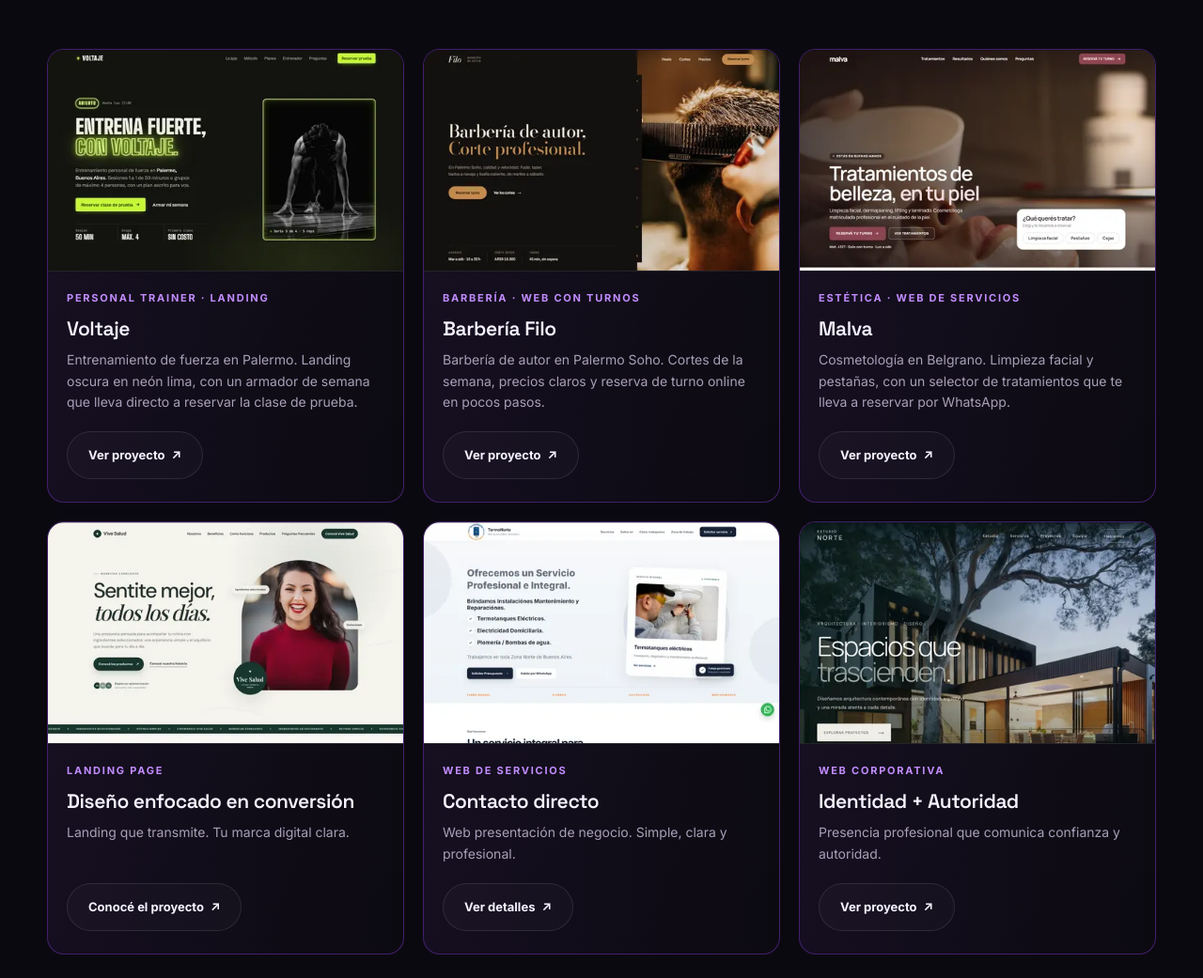
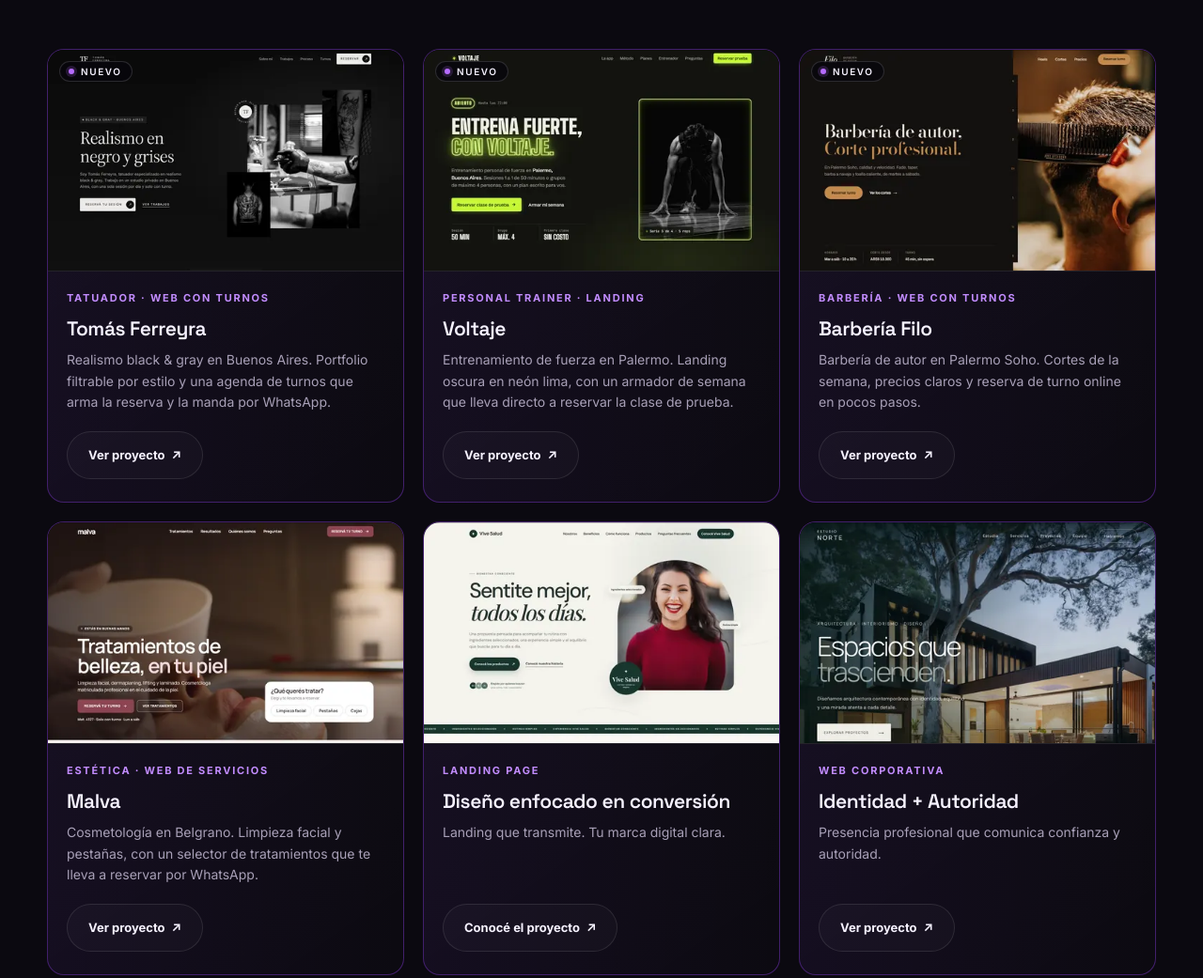
Before and after one commit to Francoespada/ActivaWeb, a plain HTML site: page index.html in a window 1280 px wide. Shown: the part 3848-4889 px from the top of the page at 94% size. Drawn offline with Linux system fonts and the light colour scheme.

Commit message:
Portfolio: suma Tomás Ferreyra en primer lugar, saca Termo Norte y marca los 3 proyectos nuevos
Co-Authored-By: Claude Opus 5.5 <noreply@anthropic.com>

```diff
--- a/index.html
+++ b/index.html
@@ -171,7 +171,21 @@
         <div class="portfolio-grid" data-stagger>
           <article class="project-card" data-reveal>
             <div class="project-image" data-reveal="media">
+              <img src="assets/img/proyecto-tomas-ferreyra-960.webp" srcset="assets/img/proyecto-tomas-ferreyra-500.webp 500w, assets/img/proyecto-tomas-ferreyra-960.webp 960w, assets/img/proyecto-tomas-ferreyra-1440.webp 1440w" sizes="(max-width: 600px) calc(100vw - 28px), (max-width: 900px) 50vw, 380px" width="1440" height="900" alt="Portada de la web de Tomás Ferreyra: titular serif sobre negro y collage de fotos de tatuajes en blanco y negro" loading="lazy" decoding="async">
+              <span class="project-badge"><i aria-hidden="true"></i>Nuevo</span>
+            </div>
+            <div class="project-content">
+              <div class="project-kicker">Tatuador · Web con turnos</div>
+              <h3 class="project-title">Tomás Ferreyra</h3>
+              <p class="project-desc">Realismo black &amp; gray en Buenos Aires. Portfolio filtrable por estilo y una agenda de turnos que arma la reserva y la manda por WhatsApp.</p>
+              <div class="project-cta"><a class="btn btn-ghost" href="https://tomas-ferreyra.vercel.app/" target="_blank" rel="noopener">Ver proyecto <span aria-hidden="true">↗</span></a></div>
+            </div>
+          </article>
+
+          <article class="project-card" data-reveal>
+            <div class="project-image" data-reveal="media">
               <img src="assets/img/proyecto-voltaje-960.webp" srcset="assets/img/proyecto-voltaje-500.webp 500w, assets/img/proyecto-voltaje-960.webp 960w, assets/img/proyecto-voltaje-1440.webp 1440w" sizes="(max-width: 600px) calc(100vw - 28px), (max-width: 900px) 50vw, 380px" width="1440" height="900" alt="Portada de la landing de Voltaje: título en neón lima y foto en blanco y negro de un atleta" loading="lazy" decoding="async">
+              <span class="project-badge"><i aria-hidden="true"></i>Nuevo</span>
             </div>
             <div class="project-content">
               <div class="project-kicker">Personal trainer · Landing</div>
@@ -184,6 +198,7 @@
           <article class="project-card" data-reveal>
             <div class="project-image" data-reveal="media">
               <img src="assets/img/proyecto-filo-960.webp" srcset="assets/img/proyecto-filo-500.webp 500w, assets/img/proyecto-filo-960.webp 960w, assets/img/proyecto-filo-1440.webp 1440w" sizes="(max-width: 600px) calc(100vw - 28px), (max-width: 900px) 50vw, 380px" width="1440" height="900" alt="Portada de la web de Barbería Filo: título en serif cobre y foto de un corte con máquina" loading="lazy" decoding="async">
+              <span class="project-badge"><i aria-hidden="true"></i>Nuevo</span>
             </div>
             <div class="project-content">
               <div class="project-kicker">Barbería · Web con turnos</div>
@@ -214,18 +229,6 @@
               <h3 class="project-title">Diseño enfocado en conversión</h3>
               <p class="project-desc">Landing que transmite. Tu marca digital clara.</p>
               <div class="project-cta"><a class="btn btn-ghost" href="https://vive-salud.vercel.app/" target="_blank" rel="noopener">Conocé el proyecto <span aria-hidden="true">↗</span></a></div>
-            </div>
-          </article>
-
-          <article class="project-card" data-reveal>
-            <div class="project-image" data-reveal="media">
-              <img src="assets/img/proyecto-termonorte-960.webp" srcset="assets/img/proyecto-termonorte-500.webp 500w, assets/img/proyecto-termonorte-960.webp 960w, assets/img/proyecto-termonorte-1440.webp 1440w" sizes="(max-width: 600px) calc(100vw - 28px), (max-width: 900px) 50vw, 380px" width="1440" height="900" alt="Vista previa de la web de Termonorte" loading="lazy" decoding="async">
-            </div>
-            <div class="project-content">
-              <div class="project-kicker">Web de servicios</div>
-              <h3 class="project-title">Contacto directo</h3>
-              <p class="project-desc">Web presentación de negocio. Simple, clara y profesional.</p>
-              <div class="project-cta"><a class="btn btn-ghost" href="https://termonorte.com.ar" target="_blank" rel="noopener">Ver detalles <span aria-hidden="true">↗</span></a></div>
             </div>
           </article>
 
--- a/style.css
+++ b/style.css
@@ -172,6 +172,8 @@
     .project-image img{filter:grayscale(100%) contrast(1.03) brightness(.95)}
     .project-card:hover .project-image img,.project-card:focus-within .project-image img{filter:none}
   }
+  .project-badge{position:absolute;top:12px;left:12px;z-index:2;display:inline-flex;align-items:center;gap:7px;padding:5px 10px 5px 9px;border-radius:100px;background:rgba(8,7,13,.82);border:1px solid rgba(255,255,255,.14);color:#F6F2FF;font-size:10px;font-weight:600;letter-spacing:.16em;text-transform:uppercase;line-height:1;pointer-events:none}
+  .project-badge i{width:6px;height:6px;border-radius:50%;background:#B66CFF;box-shadow:0 0 0 3px rgba(182,108,255,.18)}
   .project-content{position:relative;z-index:1;padding:20px 20px 24px;display:flex;flex-direction:column;gap:8px;flex:1;background:linear-gradient(90deg,rgba(139,61,255,.06),transparent)}
   .project-kicker{font-size:11px;font-weight:700;letter-spacing:.16em;text-transform:uppercase;color:#c28cff}
   .project-title{font:600 21px/1.2 var(--font-display);letter-spacing:-.02em;margin:2px 0}
```
Also changed, not shown: assets/img/proyecto-termonorte-1440.webp (deleted), assets/img/proyecto-termonorte-500.webp (deleted), assets/img/proyecto-termonorte-960.webp (deleted), assets/img/proyecto-tomas-ferreyra-1440.webp (added), assets/img/proyecto-tomas-ferreyra-500.webp (added), assets/img/proyecto-tomas-ferreyra-960.webp (added).
